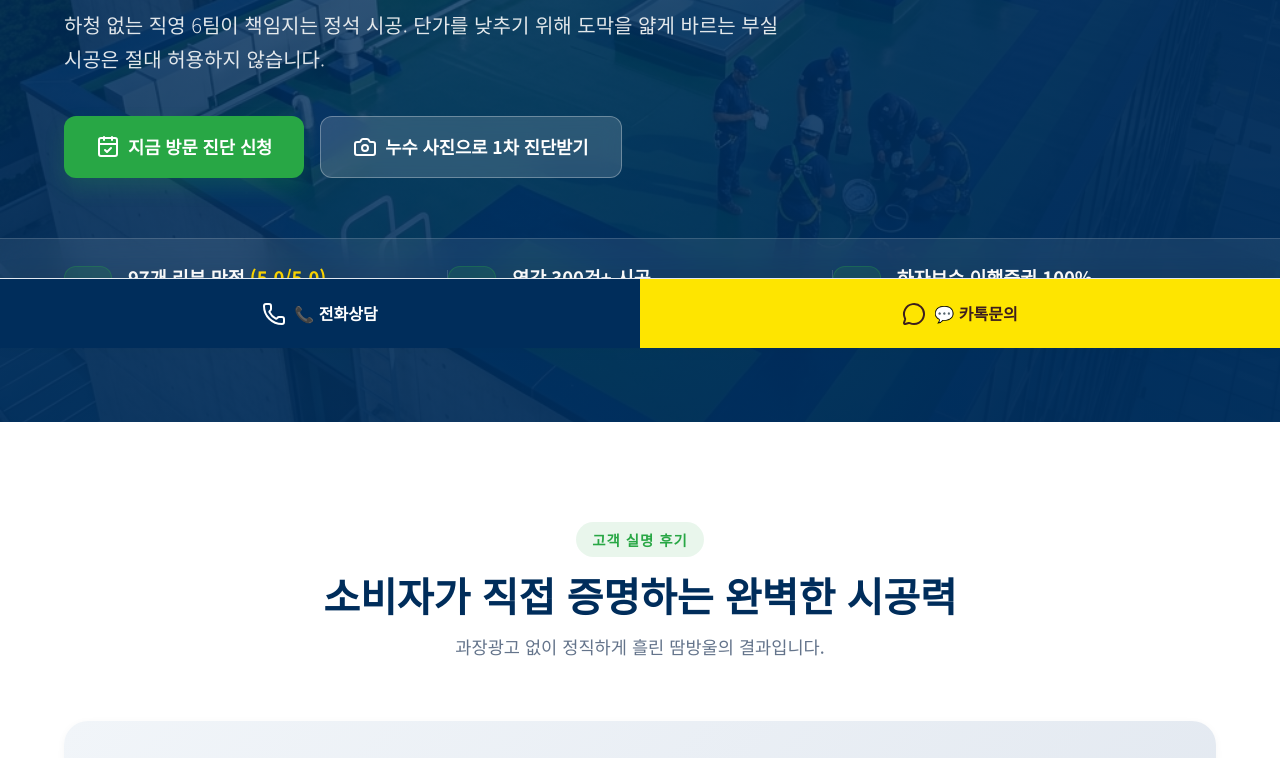
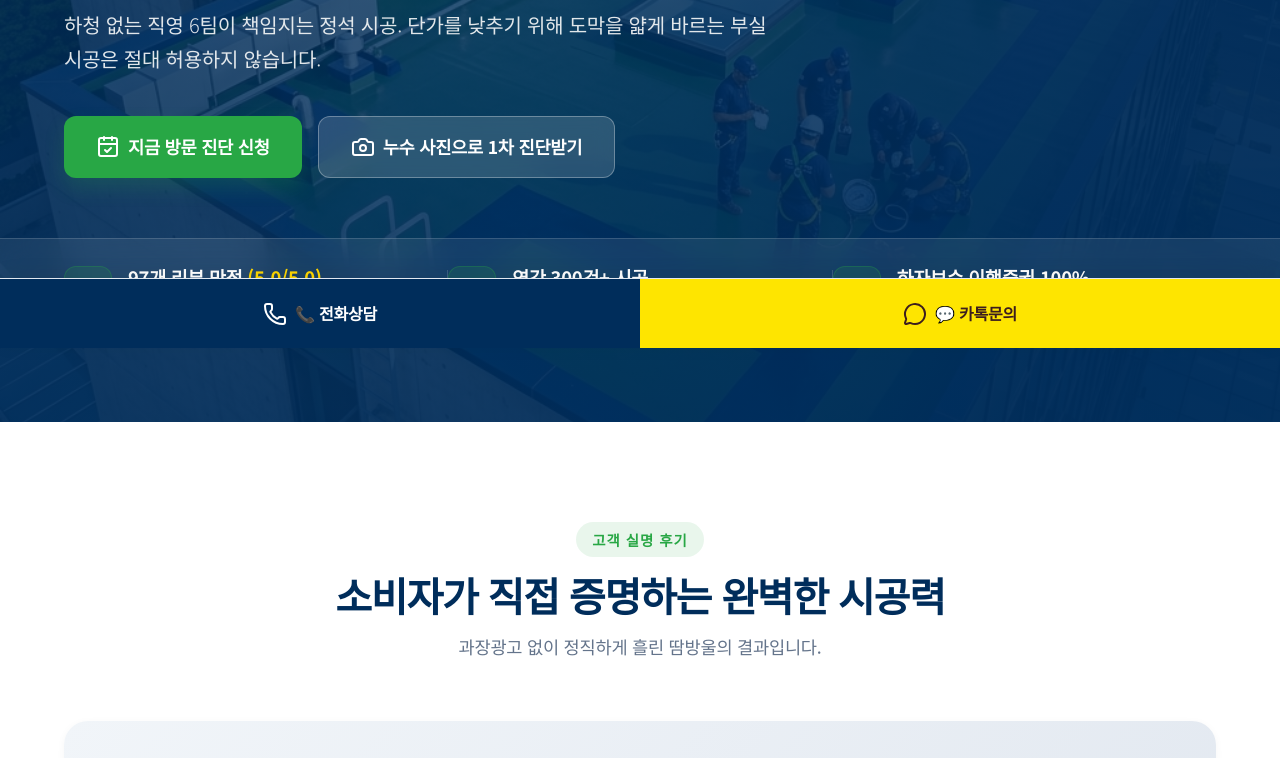
Before and after one commit to AzureMooni/brandinghada-biz, a plain HTML site: page 2026-05-28_GG_Green_Waterproofing/index.html in a window 1280 px wide. Shown: the part 452-1210 px from the top of the page. Drawn offline with nearby package versions, Linux system fonts and the light colour scheme.

Commit message:
style: Optimize letter-spacing, line-height and force scroll to top on load

```diff
--- a/2026-05-28_GG_Green_Waterproofing/index.css
+++ b/2026-05-28_GG_Green_Waterproofing/index.css
@@ -44,6 +44,12 @@ body {
     overflow-x: hidden;
     word-break: keep-all;
     overflow-wrap: break-word;
+    letter-spacing: -0.015em;
+}
+
+h1, h2, h3, h4, h5, h6 {
+    letter-spacing: -0.03em;
+    line-height: 1.35;
 }
 
 a {
--- a/2026-05-28_GG_Green_Waterproofing/index.js
+++ b/2026-05-28_GG_Green_Waterproofing/index.js
@@ -3,6 +3,12 @@
    ========================================== */
 
 document.addEventListener('DOMContentLoaded', () => {
+    // 0. Force scroll to top on load/reload
+    if (history.scrollRestoration) {
+        history.scrollRestoration = 'manual';
+    }
+    window.scrollTo(0, 0);
+
     // 1. Initialize Lucide Icons
     if (typeof lucide !== 'undefined') {
         lucide.createIcons();
```
